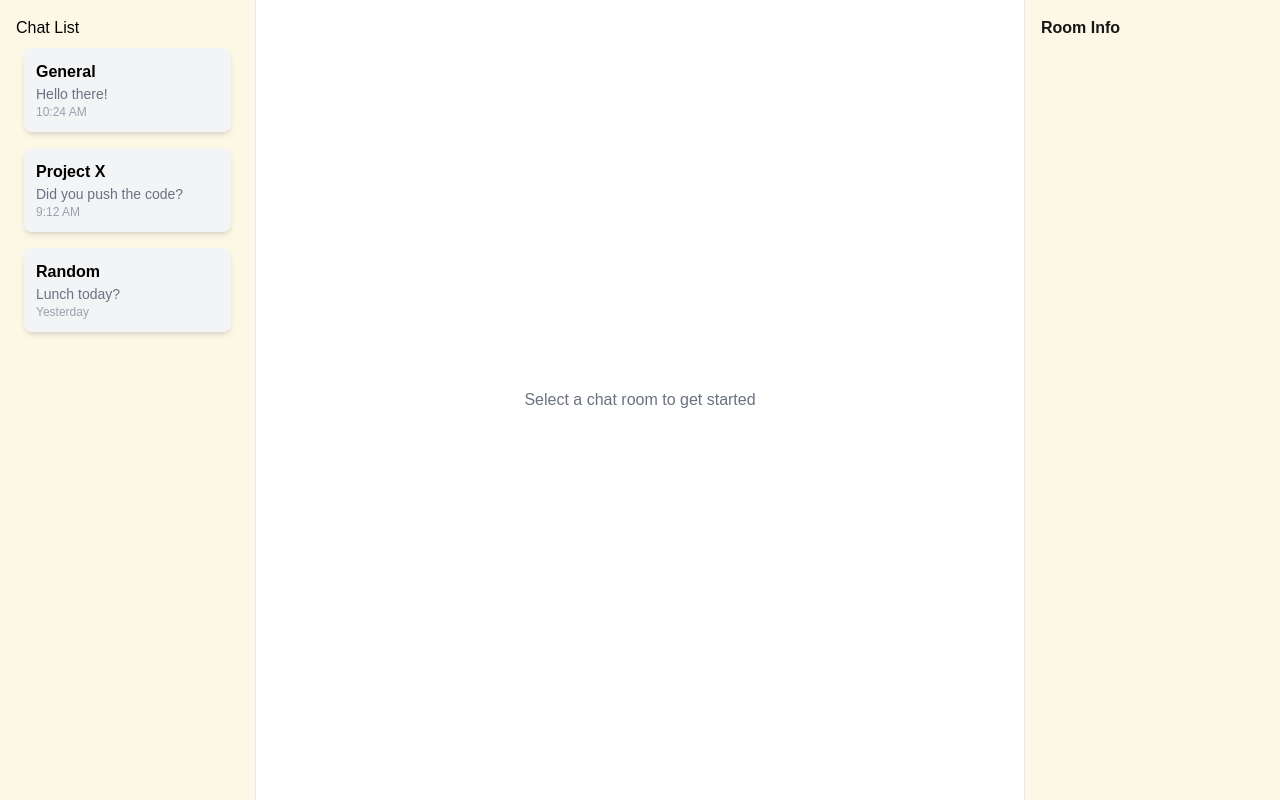
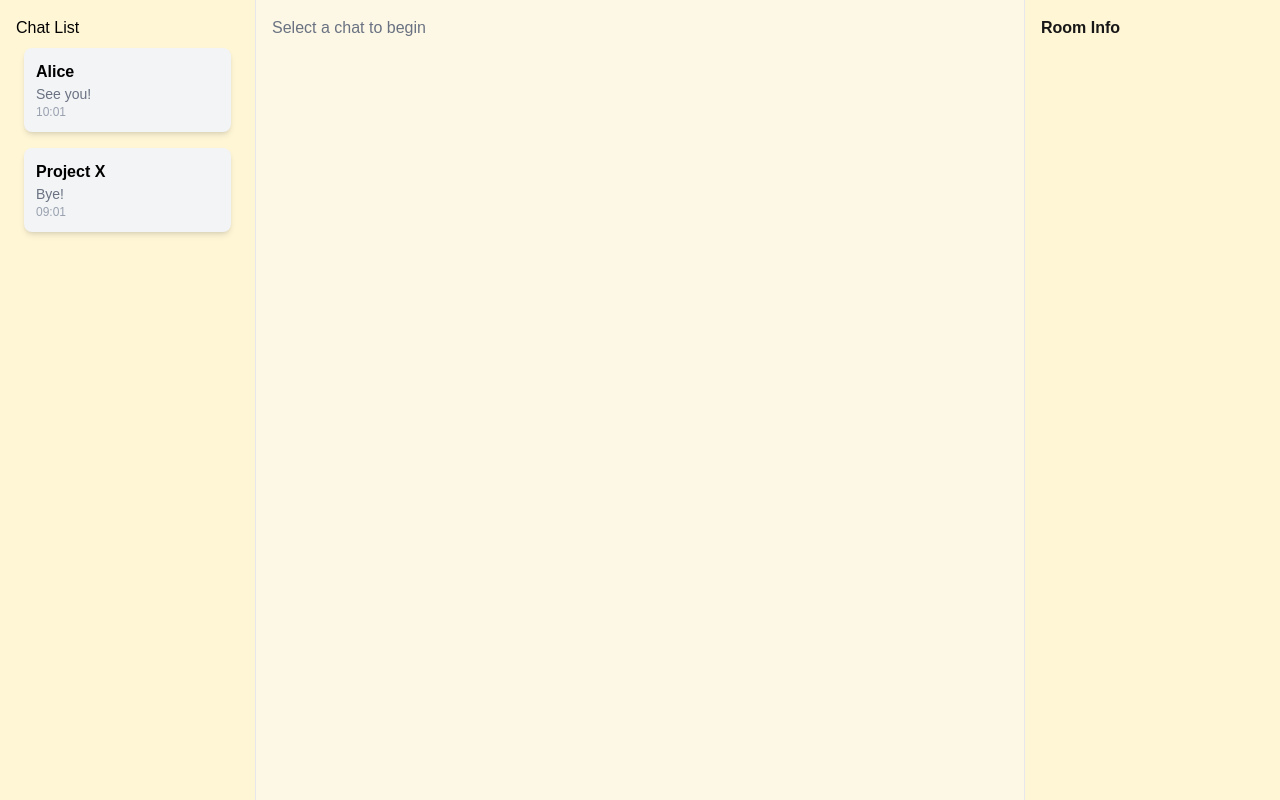
Before and after one commit to S-Garry/ChatCSE, a Next.js app in the folder frontend/: page /chat in a window 1280 px wide. Built offline with nearby package versions, Linux system fonts and the light colour scheme.

Commit message:
feat: chat messages implementation

```diff
--- a/frontend/src/app/chat/layout.tsx
+++ b/frontend/src/app/chat/layout.tsx
@@ -2,13 +2,15 @@
 
 import "@/app/globals.css"; // 確保通用樣式
 import ChatList from "@/components/ChatList";
+import { ChatProvider } from "@/components/ChatContext";
 import React from "react";
-
+// #fffcf3
 export default function ChatLayout({ children }: { children: React.ReactNode }) {
   return (
-    <div className="flex h-screen">
+    <ChatProvider>
+      <div className="flex h-screen bg-[#fdf8e6]">
         {/* 左邊：聊天室列表 */}
-      <aside className="w-1/5 border-r border-gray-200 p-4 bg-[#fdf8e6]">
+        <aside className="w-1/5 border-r border-gray-200 p-4 bg-[#fff6d6]">
           <ChatList/>
         </aside>
 
@@ -18,10 +20,11 @@ export default function ChatLayout({ children }: { children: React.ReactNode })
         </main>
 
         {/* 右邊：聊天室成員或資訊 */}
-      <aside className="w-1/5 border-l border-gray-200 p-4 bg-[#fdf8e6]">
+        <aside className="w-1/5 border-l border-gray-200 p-4 bg-[#fff6d6]">
           <div className="font-bold mb-4">Room Info</div>
           {/* 之後可替換為 <ChatSidebar /> */}
         </aside>
       </div>
+    </ChatProvider>
   );
 }
--- a/frontend/src/app/chat/page.tsx
+++ b/frontend/src/app/chat/page.tsx
@@ -1,9 +1,16 @@
-'use client'
+"use client";
 
-export default function ChatHome() {
-  return (
-    <div className="h-full flex items-center justify-center text-gray-500">
-      <p>Select a chat room to get started</p>
-    </div>
+import { useChat } from "@/components/ChatContext";
+import ChatMessages from "@/components/ChatMessages";
+import { mockMessagesByRoom } from "@/lib/mockData";
+
+export default function ChatPage() {
+  const { selectedRoomId } = useChat();
+  const messages = selectedRoomId ? mockMessagesByRoom[selectedRoomId] ?? [] : [];
+
+  return selectedRoomId ? (
+    <ChatMessages initialMessages={messages} />
+  ) : (
+    <div className="text-gray-500">Select a chat to begin</div>
   );
 }
--- /dev/null
+++ b/frontend/src/components/ChatBubble.tsx
@@ -0,0 +1,30 @@
+import { Message } from "@/types/Message";
+
+export default function ChatBubble({ message }: { message: Message }) {
+  const isSelf = message.sender === "You";
+
+  return (
+    <div className={`flex ${isSelf ? "justify-end" : "justify-start"}`}>
+      <div
+        className={
+          `py-2 rounded shadow text-sm bg-white pl-2 pr-5 max-w-[70%]
+          ${isSelf ? "self-end" : "self-start"}`
+        }
+      >
+        {!isSelf && (
+          <div className="text-xs font-semibold text-black mb-1">
+            {message.sender}
+          </div>
+        )}
+        <div className="text-sm text-black break-words whitespace-pre-wrap">{message.text}</div>
+        <div className="text-[10px] text-gray-500 mt-1">
+          {message.time}
+        </div>
+
+        {/* <div className="font-semibold text-black">{message.sender}</div>
+        <div className="text-black">{message.text}</div>
+        <div className="text-xs text-gray-400">{message.time}</div> */}
+      </div>
+    </div>
+  );
+}
--- /dev/null
+++ b/frontend/src/components/ChatContext.tsx
@@ -0,0 +1,25 @@
+// components/ChatContext.tsx
+"use client";
+import React, { createContext, useContext, useState } from "react";
+
+const ChatContext = createContext<{
+  selectedRoomId: string | null;
+  setSelectedRoomId: (id: string) => void;
+}>({
+  selectedRoomId: null,
+  setSelectedRoomId: () => {},
+});
+
+export function ChatProvider({ children }: { children: React.ReactNode }) {
+  const [selectedRoomId, setSelectedRoomId] = useState<string | null>(null);
+
+  return (
+    <ChatContext.Provider value={{ selectedRoomId, setSelectedRoomId }}>
+      {children}
+    </ChatContext.Provider>
+  );
+}
+
+export function useChat() {
+  return useContext(ChatContext);
+}
--- a/frontend/src/components/ChatList.tsx
+++ b/frontend/src/components/ChatList.tsx
@@ -2,25 +2,33 @@
 
 "use client";
 
-import { useRouter } from "next/navigation";
-import { useState } from "react";
+
 import clsx from "clsx";
+import { useChat } from "./ChatContext";
+import { mockRooms } from "@/lib/mockData";
 
-const mockRooms = [
-  { id: "room1", name: "General", lastMessage: "Hello there!", time: "10:24 AM" },
-  { id: "room2", name: "Project X", lastMessage: "Did you push the code?", time: "9:12 AM" },
-  { id: "room3", name: "Random", lastMessage: "Lunch today?", time: "Yesterday" },
-];
+
+
+// const mockRooms = [
+//   { id: "room1", name: "General", lastMessage: "Hello there!", time: "10:24 AM" },
+//   { id: "room2", name: "Project X", lastMessage: "Did you push the code?", time: "9:12 AM" },
+//   { id: "room3", name: "Random", lastMessage: "Lunch today?", time: "Yesterday" },
+// ];
+// const mockRooms: Room[] = [
+//   { id: "room-1", name: "Alice", lastMessage: "See you!", time: "10:01" },
+//   { id: "room-2", name: "Bob", lastMessage: "Bye!", time: "09:01" },
+// ];
 
 export default function ChatList() {
-  const [selectedRoom, setSelectedRoom] = useState<string | null>(null);
-  const router = useRouter();
+  const {selectedRoomId, setSelectedRoomId} = useChat();
+  // const [selectedRoom, setSelectedRoom] = useState<string | null>(null);
+  // const router = useRouter();
 
-  const handleSelect = (roomId: string) => {
-    setSelectedRoom(roomId);
-    // router.push(`/chat/${roomId}`);
-    console.log(roomId)
-  };
+  // const handleSelect = (roomId: string) => {
+  //   setSelectedRoom(roomId);
+  //   // router.push(`/chat/${roomId}`);
+  //   console.log(roomId)
+  // };
 
   return (
     <div className="flex flex-col space-y-0">
@@ -28,10 +36,10 @@ export default function ChatList() {
       {mockRooms.map((room) => (
         <div
           key={room.id}
-          onClick={() => handleSelect(room.id)}
+          onClick={() => setSelectedRoomId(room.id)}
           className={clsx(
             "m-2 p-3 rounded-lg cursor-pointer transition-colors shadow-md rounded-lgmb-2",
-            selectedRoom === room.id
+            selectedRoomId === room.id
               ? "bg-blue-100 text-blue-800"
               : "bg-gray-100 hover:bg-gray-200"
           )}
--- /dev/null
+++ b/frontend/src/components/ChatMessages.tsx
@@ -0,0 +1,84 @@
+// components/ChatMessages.tsx
+// interface Message {
+//   id: string;
+//   sender: string;
+//   text: string;
+//   timestamp: string;
+// }
+"use client"
+
+import { Message } from "@/types/Message";
+import { useState, useEffect, useRef } from "react";
+import ChatBubble from "./ChatBubble";
+
+interface ChatMessagesProps {
+  initialMessages: Message[];
+  onSendMessage?: (message: Message) => void;
+}
+// rgb(221, 238, 255)
+// #e9f4ff
+export default function ChatMessages({ initialMessages, onSendMessage }: ChatMessagesProps) {
+
+  const [messages, setMessages] = useState<Message[]>(initialMessages);
+  const [input, setInput] = useState("");
+  const messageEndRef = useRef<HTMLDivElement | null>(null);
+
+  useEffect(() => {
+    setMessages(initialMessages);
+  }, [initialMessages]);
+
+  useEffect(() => {
+    messageEndRef.current?.scrollIntoView({ behavior: "smooth"});
+  }, [messages])
+
+  const handleSend = (e: React.FormEvent) => {
+    e.preventDefault();
+    if (!input.trim()) return;
+
+    const newMsg: Message = {
+      sender: "You",
+      text: input,
+      time: new Date().toLocaleTimeString([], {
+        hour: '2-digit',
+        minute: '2-digit',
+        hour12: false
+      }),
+    };
+
+    setMessages((prev) => [...prev, newMsg]);
+    setInput("");
+
+    if (onSendMessage) {
+      onSendMessage(newMsg);
+    }
+  };
+
+  return (
+    <div className="flex flex-col h-full">
+      {/* 上方：訊息顯示區 */}
+      <div className="flex-1 overflow-y-auto space-y-2 pr-2">
+        {messages.map((msg, i) => (
+          <ChatBubble key={i} message={msg} />
+        ))}
+      </div>
+
+      <div ref={messageEndRef} />
+
+      {/* 下方：輸入欄 */}
+      <form onSubmit={handleSend} className="flex gap-2 p-2 border-t mt-2">
+        <input
+          value={input}
+          onChange={(e) => setInput(e.target.value)}
+          className="flex-1 border border-gray-300 rounded px-3 py-2 text-black"
+          placeholder="Type a message"
+        />
+        <button
+          type="submit"
+          className="bg-blue-500 text-white px-4 py-2 rounded hover:bg-blue-600"
+        >
+          Send
+        </button>
+      </form>
+    </div>
+  );
+}
--- /dev/null
+++ b/frontend/src/lib/mockData.ts
@@ -0,0 +1,32 @@
+// export interface Room {
+//   id: string;
+//   name: string;
+//   lastMessage: string;
+//   time: string;
+// }
+
+// export interface Message {
+//   id: string;
+//   sender: string;
+//   text: string;
+//   timestamp: string;
+// }
+
+import { Room } from "@/types/Room";
+import { Message } from "@/types/Message";
+
+export const mockRooms: Room[] = [
+  { id: "room-1", name: "Alice", lastMessage: "See you!", time: "10:01" },
+  { id: "room-2", name: "Project X", lastMessage: "Bye!", time: "09:01" },
+];
+
+export const mockMessagesByRoom: Record<string, Message[]> = {
+  "room-1": [
+    { sender: "Alice", text: "Hi!", time: "10:00" },
+    { sender: "You", text: "Hello!", time: "10:01" },
+  ],
+//   "room-2": [
+//     { id: "m3", sender: "Bob", text: "Good morning", timestamp: "09:00" },
+//     { id: "m4", sender: "You", text: "Hi Bob!", timestamp: "09:01" },
+//   ],
+};
--- /dev/null
+++ b/frontend/src/types/Message.ts
@@ -0,0 +1,5 @@
+export interface Message {
+  sender: string;
+  text: string;
+  time: string;
+}
--- /dev/null
+++ b/frontend/src/types/Room.ts
@@ -0,0 +1,6 @@
+export interface Room {
+  id: string;
+  name: string;
+  lastMessage: string;
+  time: string;
+}
```
Lines whose indentation alone changed are shown as unchanged.
